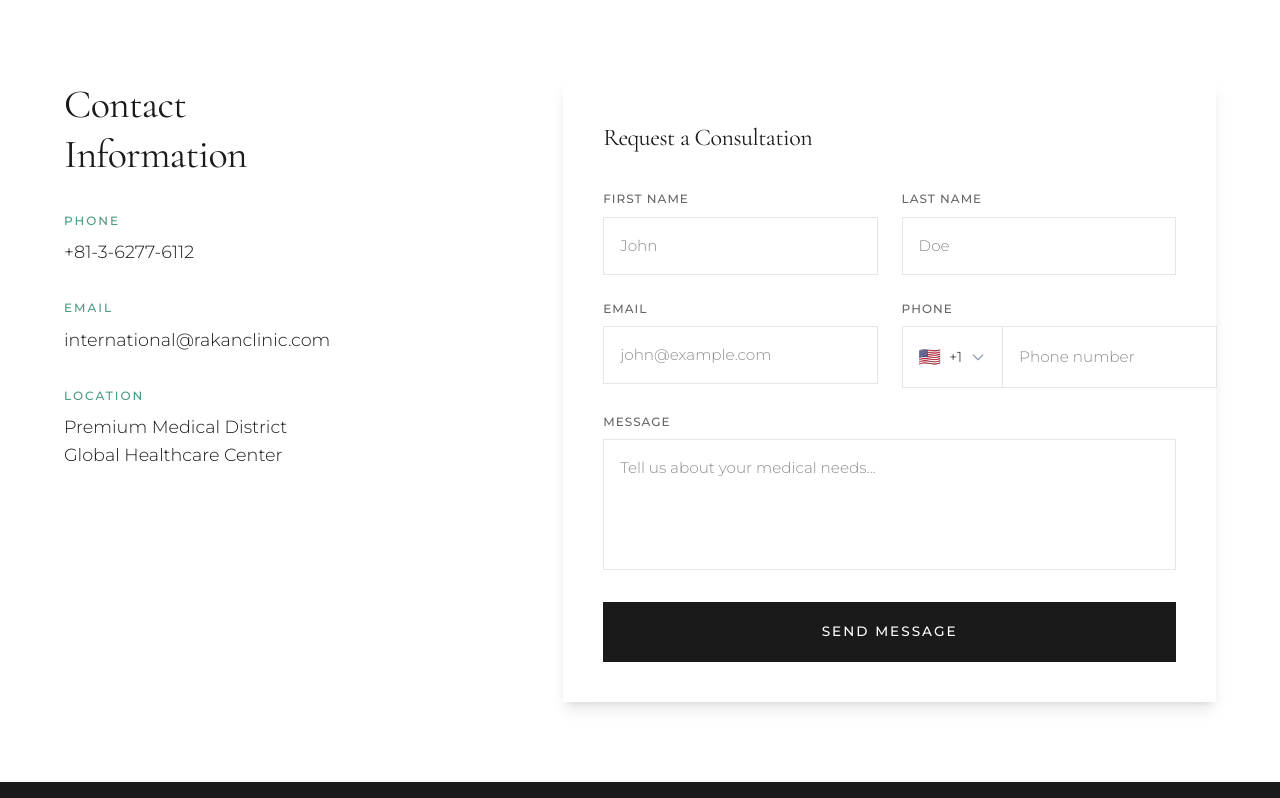
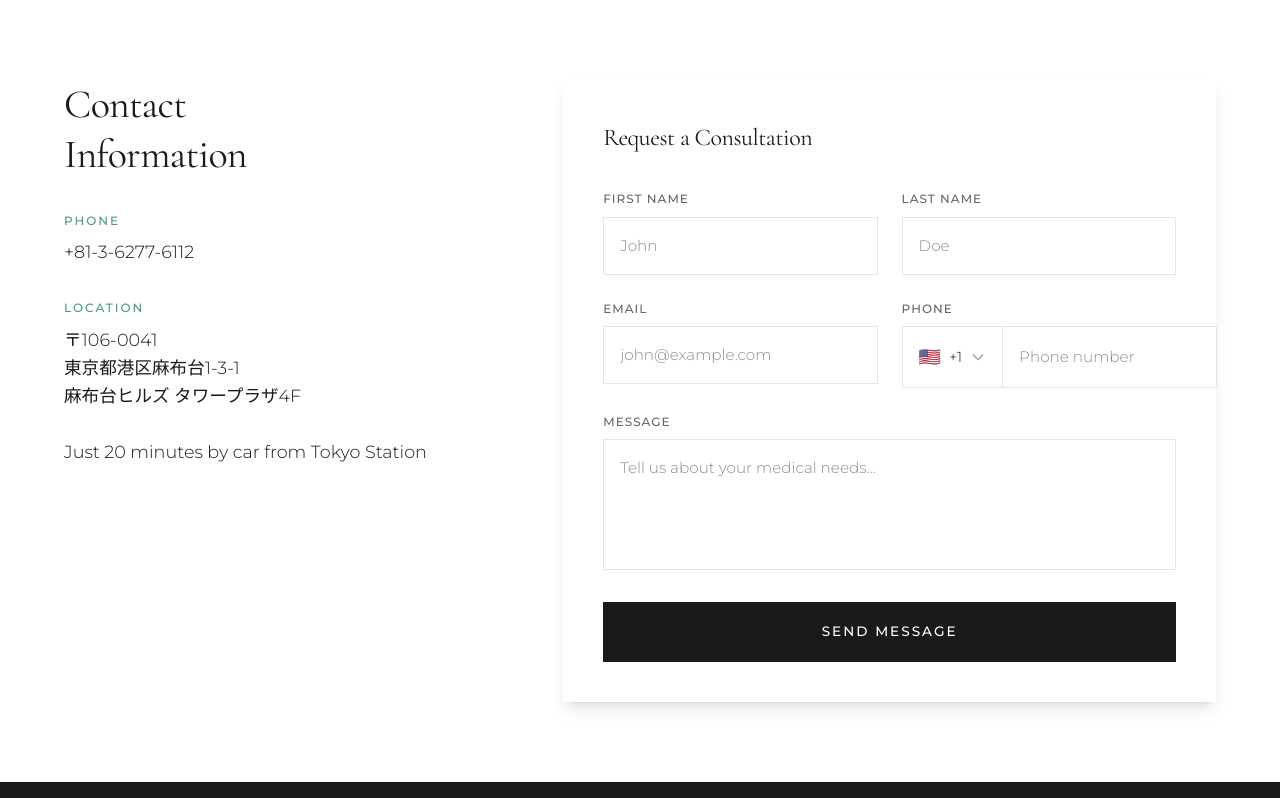
Before and after one commit to imaik129/rakan-clinic-global, a Next.js app: page /en in a window 1280 px wide. Shown: the part 10644-11442 px from the top of the page. Built offline with nearby package versions, Linux system fonts and the light colour scheme.

Commit message:
Update contact info: Add correct Japanese address, remove email, add 20-min travel time from Tokyo Station

```diff
--- a/app/[locale]/page.tsx
+++ b/app/[locale]/page.tsx
@@ -471,8 +471,7 @@ export default async function Home({
 
               {[
                 { label: 'Phone', value: '+81-3-6277-6112' },
-                { label: 'Email', value: 'international@rakanclinic.com' },
-                { label: 'Location', value: 'Premium Medical District\nGlobal Healthcare Center' }
+                { label: 'Location', value: '〒106-0041\n東京都港区麻布台1-3-1\n麻布台ヒルズ タワープラザ4F\n\nJust 20 minutes by car from Tokyo Station' }
               ].map((item, i) => (
                 <div key={i}>
                   <div className="text-[0.75rem] uppercase tracking-[2px] text-[#4a9b7f] mb-2 font-medium">
--- a/messages/ar.json
+++ b/messages/ar.json
@@ -109,7 +109,7 @@
     },
     "contactInfo": {
       "title": "اتصل بنا",
-      "email": "info@rakanclinic.com",
+      "address": "〒106-0041\n東京都港区麻布台1-3-1\n麻布台ヒルズ タワープラザ4F\n\nJust 20 minutes by car from Tokyo Station",
       "phone": "+81-3-6277-6112",
       "support": "دعم على مدار الساعة"
     },
--- a/messages/de.json
+++ b/messages/de.json
@@ -109,7 +109,7 @@
     },
     "contactInfo": {
       "title": "Contact",
-      "email": "info@rakanclinic.com",
+      "address": "〒106-0041\n東京都港区麻布台1-3-1\n麻布台ヒルズ タワープラザ4F\n\nJust 20 minutes by car from Tokyo Station",
       "phone": "+81-3-6277-6112",
       "support": "24/7 Support Available"
     },
--- a/messages/en.json
+++ b/messages/en.json
@@ -333,7 +333,7 @@
     },
     "contactInfo": {
       "title": "Contact",
-      "email": "info@rakanclinic.com",
+      "address": "〒106-0041\n東京都港区麻布台1-3-1\n麻布台ヒルズ タワープラザ4F\n\nJust 20 minutes by car from Tokyo Station",
       "phone": "+81-3-6277-6112",
       "support": "24/7 Support Available"
     },
--- a/messages/es.json
+++ b/messages/es.json
@@ -109,7 +109,7 @@
     },
     "contactInfo": {
       "title": "Contacto",
-      "email": "info@rakanclinic.com",
+      "address": "〒106-0041\n東京都港区麻布台1-3-1\n麻布台ヒルズ タワープラザ4F\n\nJust 20 minutes by car from Tokyo Station",
       "phone": "+81-3-6277-6112",
       "support": "Soporte 24/7 Disponible"
     },
--- a/messages/fr.json
+++ b/messages/fr.json
@@ -109,7 +109,7 @@
     },
     "contactInfo": {
       "title": "Contact",
-      "email": "info@rakanclinic.com",
+      "address": "〒106-0041\n東京都港区麻布台1-3-1\n麻布台ヒルズ タワープラザ4F\n\nJust 20 minutes by car from Tokyo Station",
       "phone": "+81-3-6277-6112",
       "support": "24/7 Support Available"
     },
--- a/messages/ru.json
+++ b/messages/ru.json
@@ -109,7 +109,7 @@
     },
     "contactInfo": {
       "title": "Contact",
-      "email": "info@rakanclinic.com",
+      "address": "〒106-0041\n東京都港区麻布台1-3-1\n麻布台ヒルズ タワープラザ4F\n\nJust 20 minutes by car from Tokyo Station",
       "phone": "+81-3-6277-6112",
       "support": "24/7 Support Available"
     },
--- a/messages/zh.json
+++ b/messages/zh.json
@@ -109,7 +109,7 @@
     },
     "contactInfo": {
       "title": "Contact",
-      "email": "info@rakanclinic.com",
+      "address": "〒106-0041\n東京都港区麻布台1-3-1\n麻布台ヒルズ タワープラザ4F\n\nJust 20 minutes by car from Tokyo Station",
       "phone": "+81-3-6277-6112",
       "support": "24/7 Support Available"
     },
```
